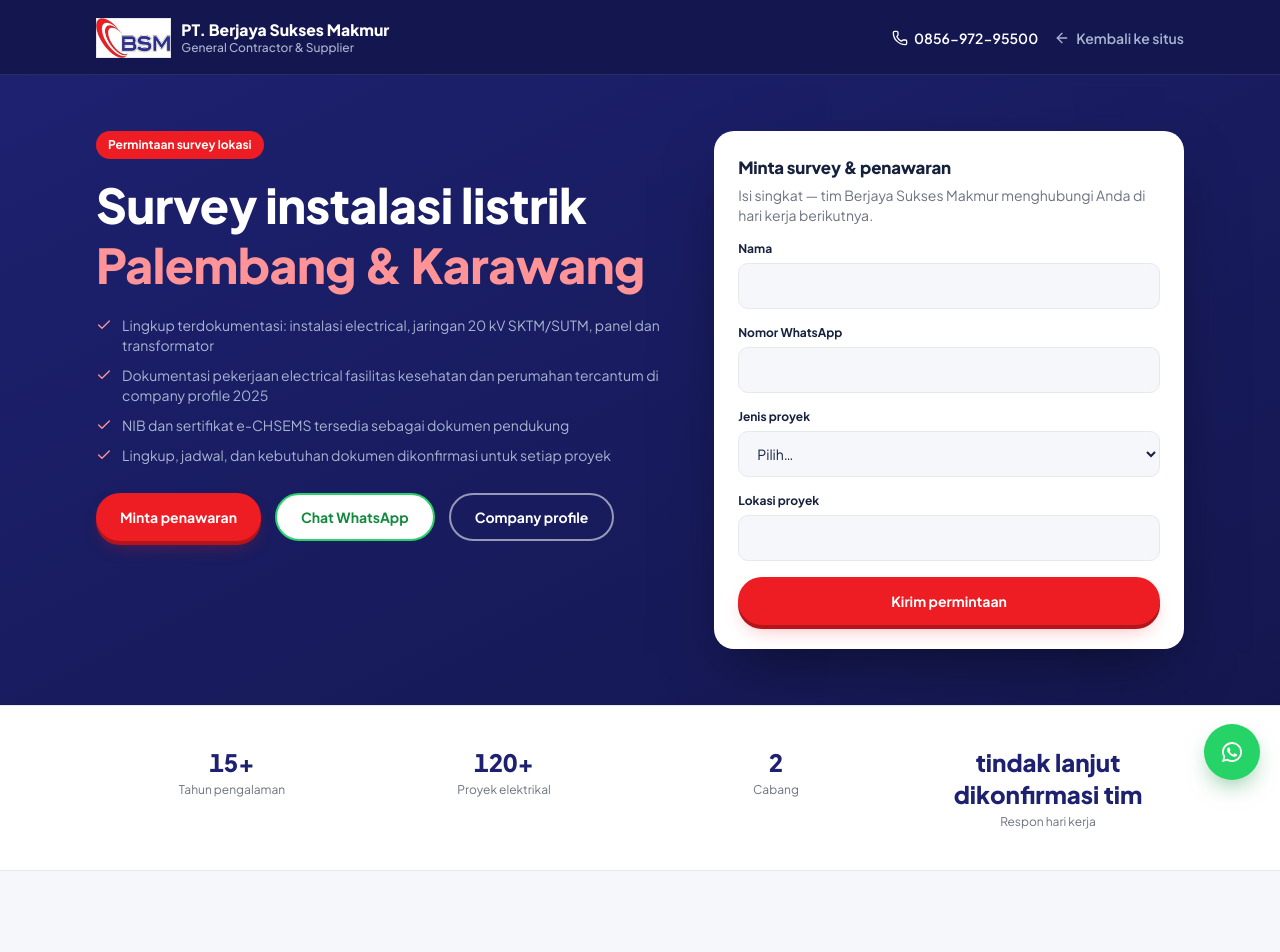
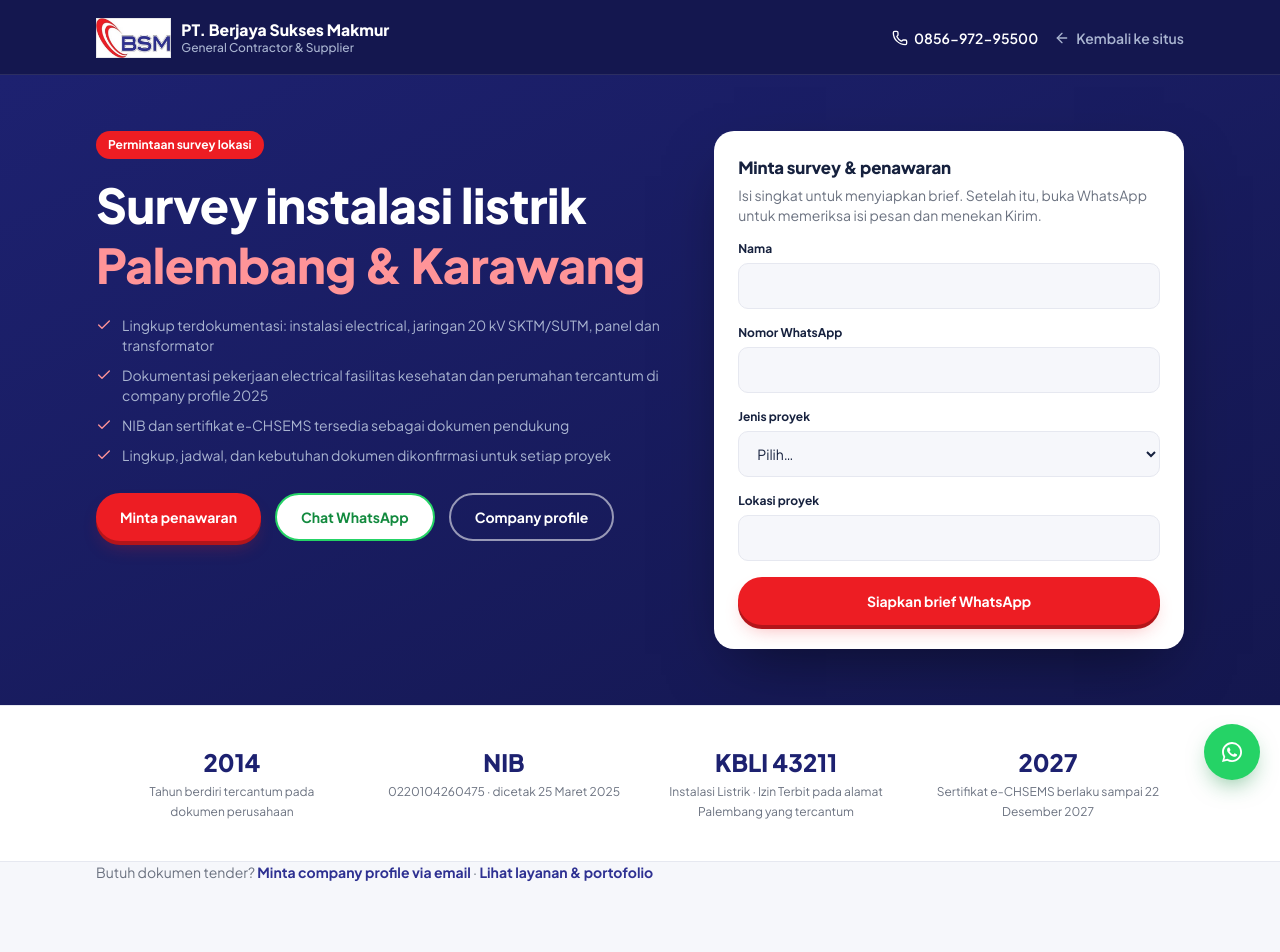
Before and after one commit to nihtlouw/bsm-company-profile, a React (Vite) app in the folder exports/berjaya-company-profile/: page /kampanye-instalasi-listrik in a window 1280 px wide. Shown: the top 952 px of the page. Built offline with nearby package versions, Linux system fonts and the light colour scheme.

Commit message:
Use sourced facts and truthful WhatsApp brief workflow on campaign page

```diff
--- a/exports/berjaya-company-profile/src/components/site/campaign-page.tsx
+++ b/exports/berjaya-company-profile/src/components/site/campaign-page.tsx
@@ -7,6 +7,7 @@ import {
   CAMPAIGN_CHECKS,
   COMPANY,
   PROJECT_TYPES,
+  STATS,
   TESTIMONIALS,
 } from "@/lib/site-data";
 
@@ -89,11 +90,11 @@ export function CampaignPage({
           >
             <h3 className="text-[1.05rem]">Minta survey & penawaran</h3>
             <p className="mt-1 mb-4 text-sm text-muted">
-              Isi singkat — tim {COMPANY.short} menghubungi Anda di hari kerja berikutnya.
+              Isi singkat untuk menyiapkan brief. Setelah itu, buka WhatsApp untuk memeriksa isi pesan dan menekan Kirim.
             </p>
             {success ? (
               <div className="mb-4 rounded-xl border border-success-line bg-success-bg p-4 text-sm text-success">
-                Permintaan terkirim. Tim kami akan segera menghubungi Anda.
+                Brief sudah disiapkan. Klik Chat WhatsApp untuk memeriksa dan mengirim pesan.
               </div>
             ) : null}
             <LeadField id="lName" name="name" label="Nama" error={errors.name} />
@@ -124,7 +125,7 @@ export function CampaignPage({
             </div>
             <LeadField id="lLoc" name="loc" label="Lokasi proyek" error={errors.loc} />
             <Button type="submit" size="block">
-              Kirim permintaan
+              Siapkan brief WhatsApp
             </Button>
           </form>
         </div>
@@ -132,20 +133,15 @@ export function CampaignPage({
 
       <section className="border-y border-line bg-card">
         <div className="mx-auto grid max-w-6xl grid-cols-2 px-5 py-8 text-center md:grid-cols-4 md:px-8">
-          {[
-            ["15+", "Tahun pengalaman"],
-            ["120+", "Proyek elektrikal"],
-            ["2", "Cabang"],
-            ["tindak lanjut dikonfirmasi tim", "Respon hari kerja"],
-          ].map(([n, l]) => (
-            <div key={l} className="py-2">
-              <p className="text-2xl font-extrabold tabular-nums text-navy-mid">{n}</p>
-              <p className="mt-1 text-xs text-muted">{l}</p>
+          {STATS.map((item) => (
+            <div key={item.label} className="py-2">
+              <p className="text-xl font-extrabold text-navy-mid sm:text-2xl">{item.value}</p>
+              <p className="mt-1 text-xs leading-relaxed text-muted">{item.label}</p>
             </div>
           ))}
         </div>
       </section>
-
+      {TESTIMONIALS.length > 0 ? (
         <section className="mx-auto grid max-w-6xl gap-5 px-5 py-14 md:grid-cols-2 md:px-8">
           {TESTIMONIALS.map((t) => (
             <blockquote
@@ -160,11 +156,12 @@ export function CampaignPage({
             </blockquote>
           ))}
         </section>
+      ) : null}
       <section className="mx-auto max-w-6xl px-5 pb-14 md:px-8">
         <p className="text-sm text-muted">
           Butuh dokumen tender?{" "}
           <Link to="/profil-perusahaan" className="font-bold text-navy-bright">
-            Lihat & unduh company profile
+            Minta company profile via email
           </Link>
           {" · "}
           <Link to="/" className="font-bold text-navy-bright">
```
Lines whose indentation alone changed are shown as unchanged.
